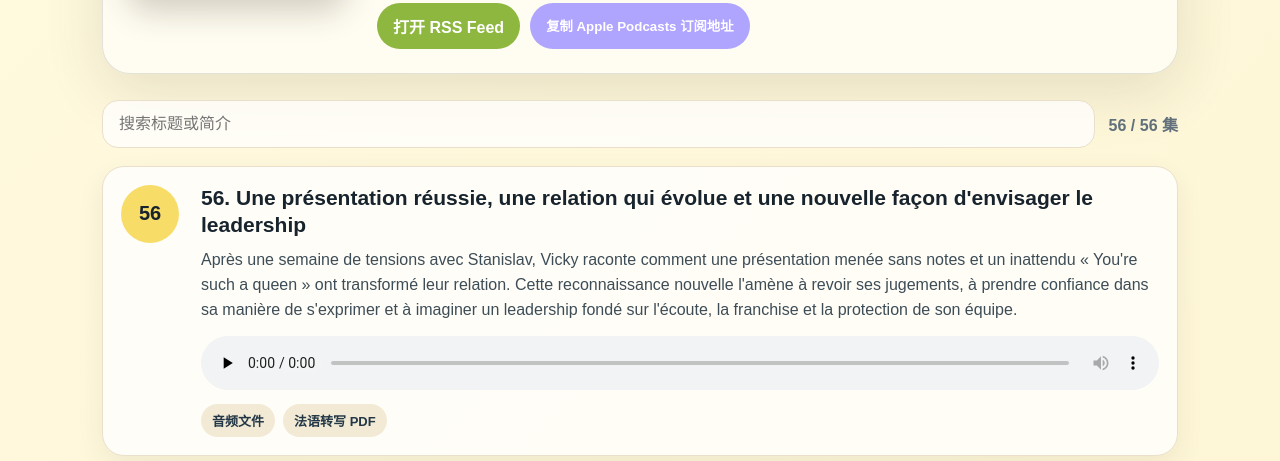
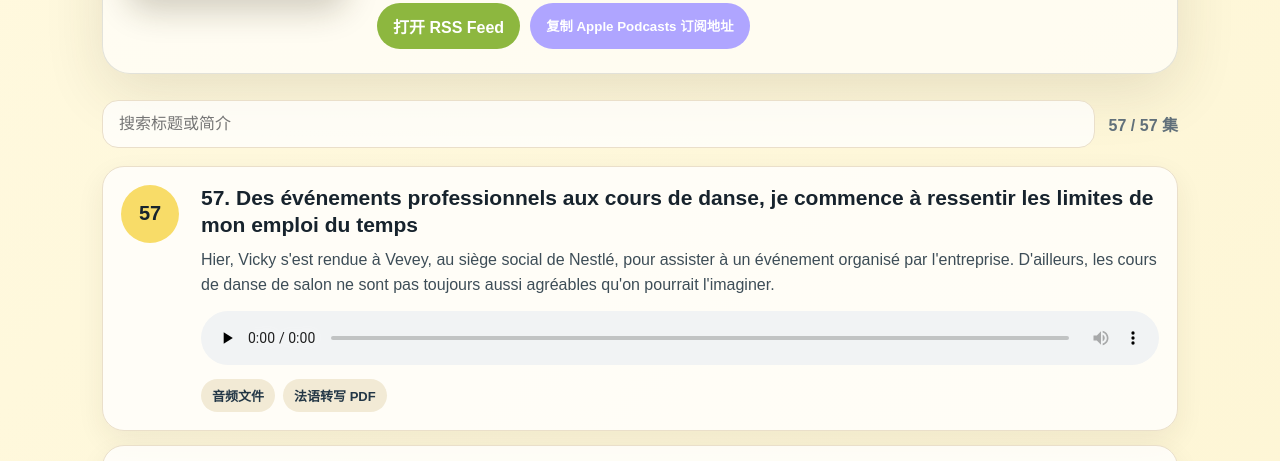
Before and after one commit to wenminli961201-cell/vickys-french-journal-podcast, a plain HTML site: page index.html in a window 1280 px wide. Shown: the part 279-740 px from the top of the page. Drawn offline with Linux system fonts and the light colour scheme.

Commit message:
Update index.html

```diff
--- a/index.html
+++ b/index.html
@@ -56,10 +56,22 @@
     </header>
     <section class="tools">
       <input id="search" type="search" data-i18n-placeholder="search" placeholder="搜索标题或简介">
-      <div class="count"><span id="visibleCount">56</span> / 56 <span data-i18n="episodes">集</span></div>
+      <div class="count"><span id="visibleCount">57</span> / 57 <span data-i18n="episodes">集</span></div>
     </section>
     <main class="episode-list" id="episodeList">
 
+        <article class="episode" data-title="des événements professionnels aux cours de danse, je commence à ressentir les limites de mon emploi du temps">
+          <div class="episode-number">57</div>
+          <div class="episode-body">
+            <h3>57. Des événements professionnels aux cours de danse, je commence à ressentir les limites de mon emploi du temps</h3>
+            <p>Hier, Vicky s'est rendue à Vevey, au siège social de Nestlé, pour assister à un événement organisé par l'entreprise. D'ailleurs, les cours de danse de salon ne sont pas toujours aussi agréables qu'on pourrait l'imaginer.</p>
+            <audio controls preload="none" src="https://wenminli961201-cell.github.io/vickys-french-journal-podcast/episode-57-des-v-nements-professionnels-aux-cours-de-danse-je-comm-20261125112029-ariane-090.mp3"></audio>
+            <div class="episode-links">
+              <a class="small-link" href="https://wenminli961201-cell.github.io/vickys-french-journal-podcast/episode-57-des-v-nements-professionnels-aux-cours-de-danse-je-comm-20261125112029-ariane-090.mp3" target="_blank" rel="noreferrer" data-i18n="audio">Audio file</a>
+              <a class="small-link" href="https://wenminli961201-cell.github.io/vickys-french-journal-podcast/transcript-57-des-v-nements-professionnels-aux-cours-de-danse-je-comm.pdf" target="_blank" rel="noreferrer" data-i18n="pdf">PDF transcript</a>
+            </div>
+          </div>
+        </article>
         <article class="episode" data-title="une présentation réussie, une relation qui évolue et une nouvelle façon d'envisager le leadership">
           <div class="episode-number">56</div>
           <div class="episode-body">
```
